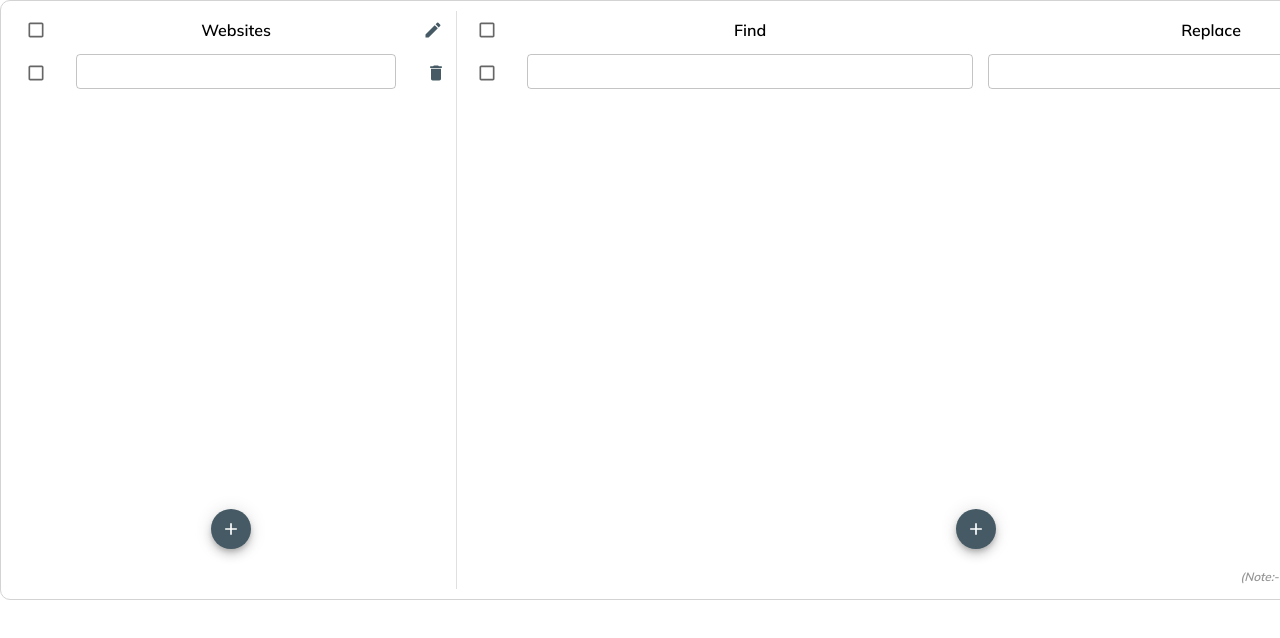
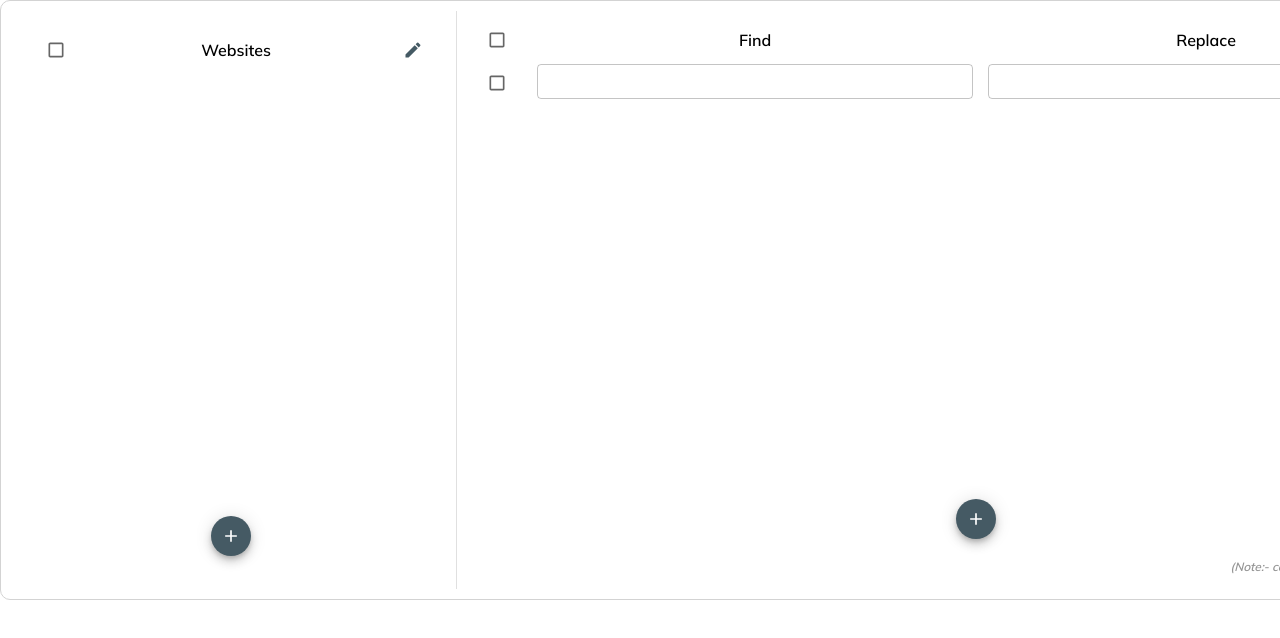
Before and after one commit to cyberfury10/text-replacer-chrome, a React app: page / in a window 1280 px wide. Shown: the top 638 px of the page. Built offline with nearby package versions, Linux system fonts and the light colour scheme.

Commit message:
url panel flow done

```diff
--- a/src/index.scss
+++ b/src/index.scss
@@ -41,10 +41,12 @@
 
 .thirty-percent-width {
   width: 30%;
+  padding: 10px;
 }
 
 .hundred-percent-width {
   width: 70%;
+  padding: 10px;
 }
 
 .find-replace-panel {
@@ -60,18 +62,33 @@
   }
 }
 
-.url-panel {
+.url-panel-grid-base {
   display: grid;
   grid-template-columns: 50px 1fr 40px;
   column-gap: 15px;
   row-gap: 5px;
   width: 100%;
-  height: fit-content;
 
   .MuiOutlinedInput-root {
     height: 35px;
   }
 }
+
+.url-panel-header {
+  @extend .url-panel-grid-base;
+  padding: 10px;
+}
+
+.url-panel-rows {
+  height: 100%;
+  overflow: scroll;
+
+  .url-panel-row {
+    @extend .url-panel-grid-base;
+    padding: 10px;
+  }
+}
+
 
 .header-title {
   margin: auto;
@@ -85,10 +102,13 @@
   justify-content: flex-end;
 }
 
+.save-cancel-delete {
+  @extend .bulk-edit;
+}
+
 .main-screen {
   display: flex;
   flex-wrap: nowrap;
-  overflow: scroll;
   height: 100%;
   gap: 5px;
 }
--- /dev/null
+++ b/src/screens/components/custom-text-field.js
@@ -0,0 +1,34 @@
+
+import { IconButton, InputAdornment, TextField } from '@mui/material';
+import React from 'react';
+import ClearIcon from '@mui/icons-material/Clear';
+
+function CustomTextField({ showClear, onClear, ...rest }) {
+
+    const clearButton = showClear ? {
+        InputProps: {
+            endAdornment: (
+                <InputAdornment position="end">
+                    <IconButton
+                        onClick={onClear}
+                        edge="end"
+                    >
+                        <ClearIcon fontSize="small" />
+                    </IconButton>
+                </InputAdornment>
+            )
+        }
+    } : {}
+
+    return <TextField
+        hiddenLabel
+        variant="outlined"
+        size="small"
+        fullWidth
+        {...clearButton}
+        {...rest}
+    />
+
+
+}
+export default CustomTextField;
--- a/src/screens/main-screen.js
+++ b/src/screens/main-screen.js
@@ -1,14 +1,17 @@
-import React from 'react';
+import React, { useState } from 'react';
 import UrlPanel from './url-panel';
 import FindAndReplace from './find-replace-panel';
 import { Divider } from '@mui/material';
 
 
 function MainScreen(props) {
+    const [websites, setWebsites] = useState([])
+    const [findAndReplace, setFindAndReplace] = useState([])
+
     return (
         <>
             <div className='main-screen'>
-                <UrlPanel />
+                <UrlPanel websites={websites} setWebsites={setWebsites} />
                 <Divider className='divider' orientation="vertical" flexItem />
                 <FindAndReplace />
             </div>
--- a/src/screens/url-panel.js
+++ /dev/null
@@ -1,52 +0,0 @@
-import { Checkbox, Fab, IconButton, TextField, Tooltip } from '@mui/material';
-import React from 'react';
-import EditIcon from '@mui/icons-material/Edit';
-import AddIcon from '@mui/icons-material/Add';
-import DeleteIcon from '@mui/icons-material/Delete';
-
-function UrlPanel(props) {
-    const header = (
-        <>
-            <Tooltip title="Enable all">
-                <Checkbox size="small" />
-            </Tooltip>
-            <Tooltip title={<span>When left empty, find & replace is applied to all websites</span>}>
-                <div className='header-title'>  Websites</div>
-            </Tooltip>
-            <div className='bulk-edit'>
-                <IconButton color="primary" aria-label="add to shopping cart">
-                    <EditIcon fontSize="small" />
-                </IconButton>
-            </div>
-        </>
-    )
-
-    const rows = (<><Checkbox size="small" />
-        <TextField
-            hiddenLabel
-            variant="outlined"
-            size="small"
-            fullWidth
-        />
-        <div className='bulk-edit'>
-            <IconButton color="primary" aria-label="add to shopping cart" size="small">
-                <DeleteIcon fontSize="small" />
-            </IconButton>
-        </div></>)
-    return (
-        <div className='panel-container thirty-percent-width'>
-            <div className='url-panel'>
-                {header}
-                {rows}
-
-            </div>
-            <div className='floating-action-bar'>
-                <Fab color="primary" aria-label="add" size="small">
-                    <AddIcon fontSize="small" />
-                </Fab>
-            </div>
-        </div>
-    );
-}
-
-export default UrlPanel;
--- /dev/null
+++ b/src/screens/url-panel/index.js
@@ -0,0 +1,78 @@
+import { Checkbox, Fab, IconButton, Tooltip } from '@mui/material';
+import React, { useState } from 'react';
+import EditIcon from '@mui/icons-material/Edit';
+import AddIcon from '@mui/icons-material/Add';
+import Row from './row';
+import { isEmptyArray } from '../util';
+
+function UrlPanel({ websites, setWebsites: setWebsitesProp }) {
+    const [enableAll, setEnableAll] = useState(false)
+
+    const setWebsites = (newWebsites) => {
+        setWebsitesProp(newWebsites)
+        const isAllEnabled = !isEmptyArray(newWebsites) && newWebsites.every(({ isEnabled }) => isEnabled === true)
+        setEnableAll(isAllEnabled)
+    }
+
+    const onSave = (index) => (rowData) => {
+        const clonedObj = [...websites]
+        clonedObj[index] = rowData
+        setWebsites(clonedObj)
+    }
+
+    const onDelete = (index) => () => {
+        websites.splice(index, 1)
+        setWebsites([...websites])
+    }
+
+    const onAdd = () => {
+        const newWebsites = [...websites, { isEnabled: true, hostName: '' }]
+        setWebsites(newWebsites)
+    }
+
+    const onRowCheckChange = (index) => () => {
+        const newWebsites = [...websites]
+        newWebsites[index].isEnabled = !newWebsites[index].isEnabled
+        setWebsites(newWebsites)
+    }
+
+    const onEnableAll = () => {
+        setEnableAll(!enableAll)
+        setWebsites(websites.map(website => {
+            website.isEnabled = !enableAll
+            return website
+        }))
+    }
+
+    const rows = websites.map((website, index) => {
+        return <Row rowData={website} onSave={onSave(index)} onDelete={onDelete(index)} onCheckChange={onRowCheckChange(index)} key={`urls-${index}`} />
+    })
+
+    return (
+        <div className='panel-container thirty-percent-width'>
+            <div className='url-panel-header'>
+                <Tooltip title="Enable all" placement="right-start">
+                    <Checkbox size="small" checked={enableAll} onClick={onEnableAll} />
+                </Tooltip>
+                <Tooltip title={<span>When left empty, find & replace is applied to all websites</span>}>
+                    <div className='header-title'>  Websites</div>
+                </Tooltip>
+                <div className='bulk-edit'>
+                    <IconButton color="primary" aria-label="add to shopping cart">
+                        <EditIcon fontSize="small" />
+                    </IconButton>
+                </div>
+            </div>
+            <div className='url-panel-rows'>
+                {rows}
+            </div>
+            <div className='floating-action-bar'>
+                <Fab color="primary" aria-label="add" size="small" onClick={onAdd}>
+                    <AddIcon fontSize="small" />
+                </Fab>
+            </div>
+        </div>
+    );
+}
+
+export default UrlPanel;
--- /dev/null
+++ b/src/screens/url-panel/row.js
@@ -0,0 +1,48 @@
+
+import { Checkbox, IconButton } from '@mui/material';
+import React, { useEffect, useState } from 'react';
+import DeleteIcon from '@mui/icons-material/Delete';
+import SaveIcon from '@mui/icons-material/Save';
+import TextField from '../components/custom-text-field';
+import { isEmpty, noop } from '../util';
+
+function Row({ rowData = { hostName: '' }, onDelete = noop, onSave = noop, onCheckChange = noop }) {
+    const [data, setData] = useState({ hostName: '' })
+    const isSame = rowData.hostName === data.hostName
+
+    const onChange = (e) => {
+        setData({ ...data, hostName: e.target.value })
+    }
+
+    const onClear = () => {
+        setData({ ...data, hostName: '' })
+    }
+
+    return <div className='url-panel-row'>
+        <Checkbox size="small" checked={rowData.isEnabled} onChange={onCheckChange} />
+        <TextField
+            hiddenLabel
+            variant="outlined"
+            size="small"
+            fullWidth
+            value={data.hostName}
+            onChange={onChange}
+            showClear={!isEmpty(data.hostName)}
+            onClear={onClear}
+        />
+        <div className='save-cancel-delete'>
+            {isSame ? <>
+                <IconButton color="primary" aria-label="add to shopping cart" size="small"  >
+                    <DeleteIcon fontSize="small" onClick={onDelete} />
+                </IconButton>
+            </> : <>
+                <IconButton color="primary" aria-label="add to shopping cart" size="small">
+                    <SaveIcon fontSize="small" onClick={onSave(data)} />
+                </IconButton>
+            </>}
+        </div>
+    </div>
+
+}
+
+export default Row
--- /dev/null
+++ b/src/screens/util.js
@@ -0,0 +1,9 @@
+export function isEmpty(str = '') {
+    return str.trim().length === 0
+}
+
+export function isEmptyArray(arr = []) {
+    return arr.length === 0
+}
+
+export const noop = ()=> {}
```
